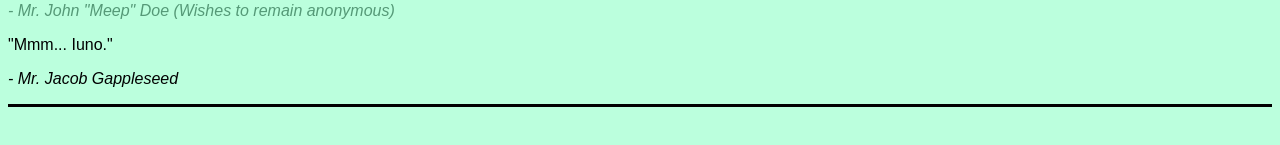
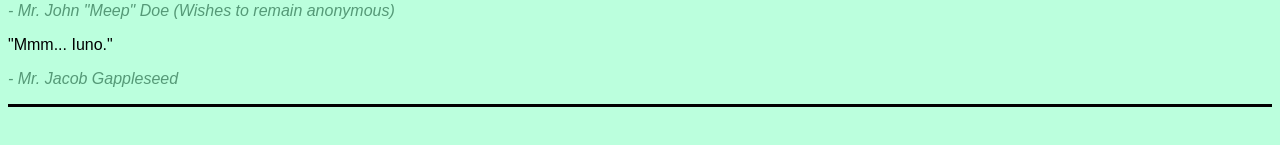
Before and after one commit to 2econdTry/2econdTry.github.io, a plain HTML site: page index.html in a window 1280 px wide. Shown: the part 415-560 px from the top of the page. Drawn offline with Linux system fonts and the light colour scheme.

Commit message:
Fixed color error

```diff
--- a/index.html
+++ b/index.html
@@ -33,6 +33,6 @@ div {
 <p>"I don't want to be quoted; I want to remain anonymous."</p>
 <p class="qauthor"><i> - Mr. John "Meep" Doe (Wishes to remain anonymous)</i></p>
 <p>"Mmm... Iuno."</p>
-<p class="quauthor"><i> - Mr. Jacob Gappleseed</i></p>
+<p class="qauthor"><i> - Mr. Jacob Gappleseed</i></p>
 </div>
 </html>
```
